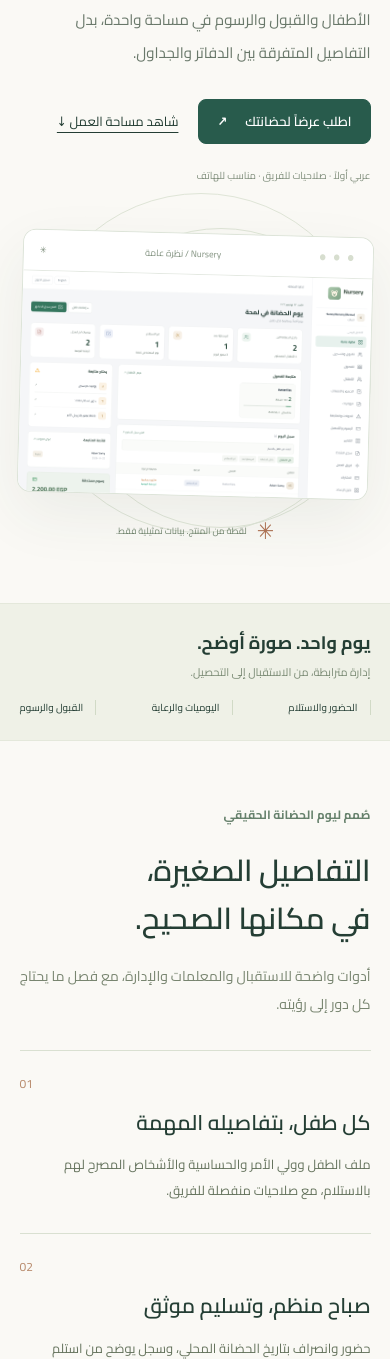
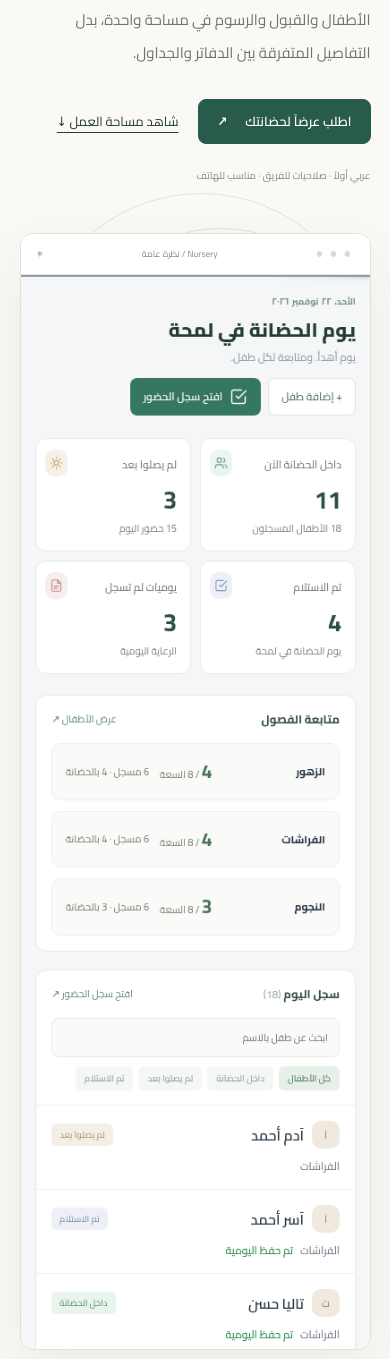
Before and after one commit to SalemAshraf/rawda-nursery, a Laravel app: page / in a window 390 px wide. Shown: the part 337-1696 px from the top of the page. Run offline with Laravel 12, Linux system fonts and the light colour scheme; data that the repository does not hold is empty; style sheets or scripts are compiled from the project's sources; some libraries are stand-ins or nearby versions.

Commit message:
Use data-rich synthetic dashboard previews for both languages and phones

```diff
--- a/resources/js/Pages/Welcome.vue
+++ b/resources/js/Pages/Welcome.vue
@@ -174,10 +174,12 @@ function submit() {
                             }}</span
                             ><span>✳</span>
                         </div>
+                        <picture>
+                            <source media="(max-width: 700px)" :srcset="L('/images/dashboard-rich-mobile-ar.png', '/images/dashboard-rich-mobile-en.png')" width="390" height="1200" />
                         <img
-                            src="/images/workspace-preview.png"
+                            :src="L('/images/dashboard-rich-ar.png', '/images/dashboard-rich-en.png')"
                             width="1440"
-                            height="1000"
+                            height="1400"
                             :alt="
                                 L(
                                     'معاينة لوحة Nursery ببيانات تمثيلية',
@@ -185,6 +187,7 @@ function submit() {
                                 )
                             "
                         />
+                        </picture>
                     </div>
                     <div class="product-caption">
                         <span>✳</span
@@ -831,6 +834,10 @@ function submit() {
 </template>
 
 <style scoped>
+.product-window picture { display: block; }
+.product-window img { height: auto; }
+@media (max-width: 700px) { .product-window { transform: none; } }
+
 .landing-footer { flex-wrap: wrap; }
 .builder-credit {
     flex-basis: 100%;
```
Also changed, not shown: public/images/dashboard-rich-ar.png (added), public/images/dashboard-rich-en.png (added), public/images/dashboard-rich-mobile-ar.png (added), public/images/dashboard-rich-mobile-en.png (added), public/images/workspace-preview.png.
